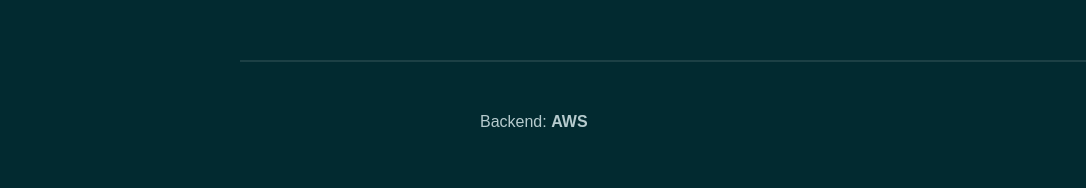
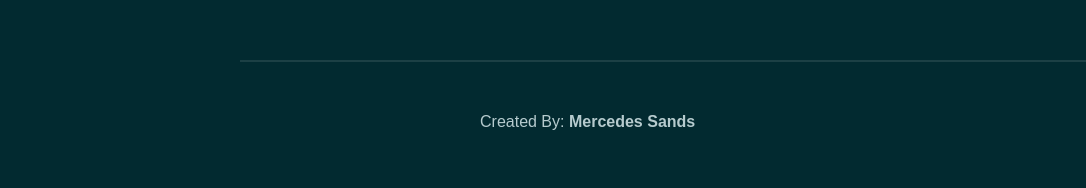
Before and after one commit to MercedesSands/aws-portfolio, a plain HTML site: page index.html in a window 1280 px wide. Shown: the part 5600-5788 px from the top of the page, 0-1086 px from the left. Drawn offline with Linux system fonts and the light colour scheme; a web font is replaced by a local one.

Commit message:
Update index.html

```diff
--- a/index.html
+++ b/index.html
@@ -318,7 +318,7 @@
             <div class="container">
                 <div class="row gy-4 justify-content-between">
                     <div class="col-auto ms-lg-5 ps-lg-5">
-                        <p class="mb-0 ms-lg-5 ps-lg-5">Backend: <a href="#" class="fw-bold">AWS</a></p>
+                        <p class="mb-0 ms-lg-5 ps-lg-5">Created By: <a href="#" class="fw-bold">Mercedes Sands</a></p>
                     </div>
                     <div class="col-auto">
                         <div class="social-icons">
```
